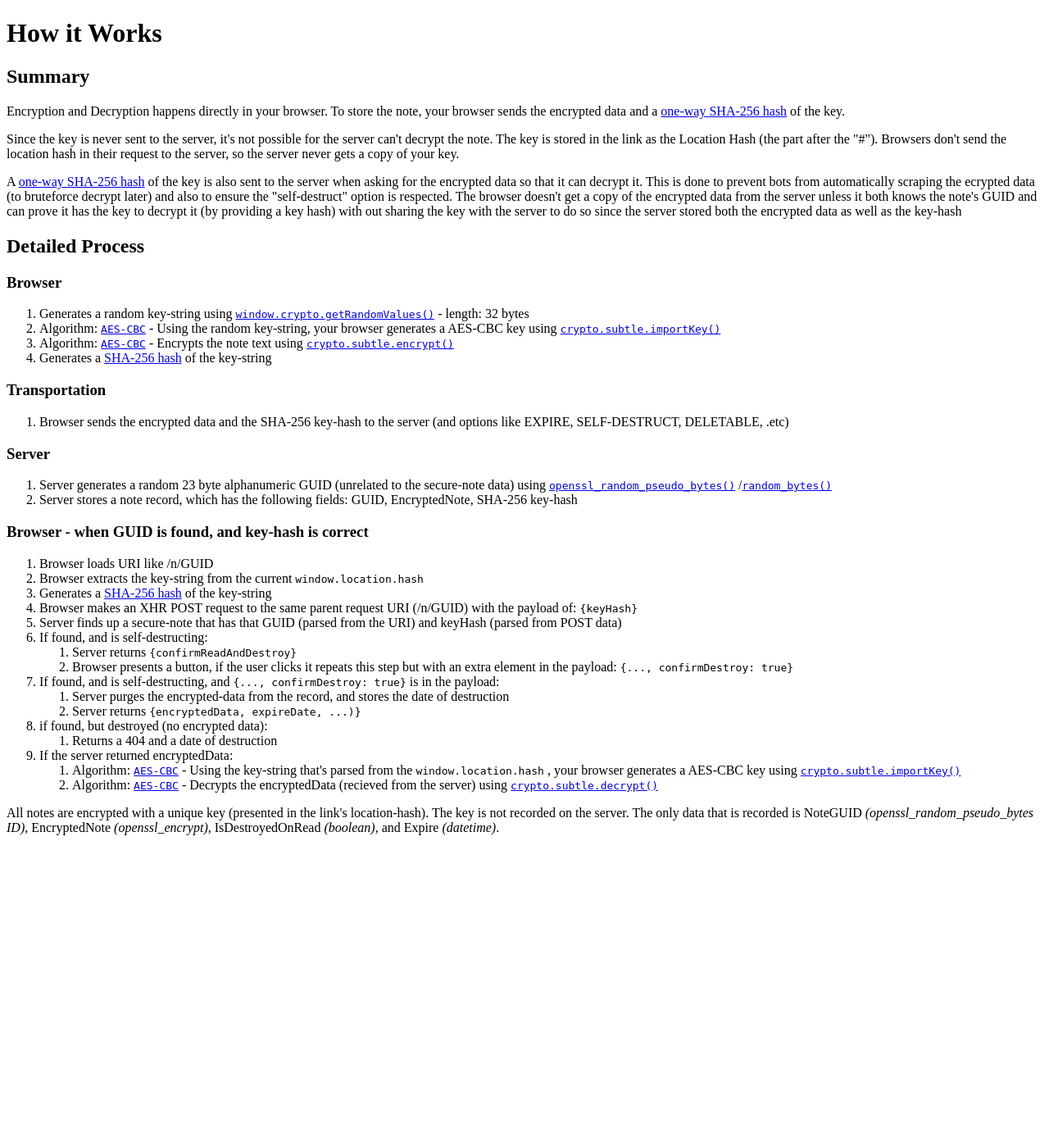
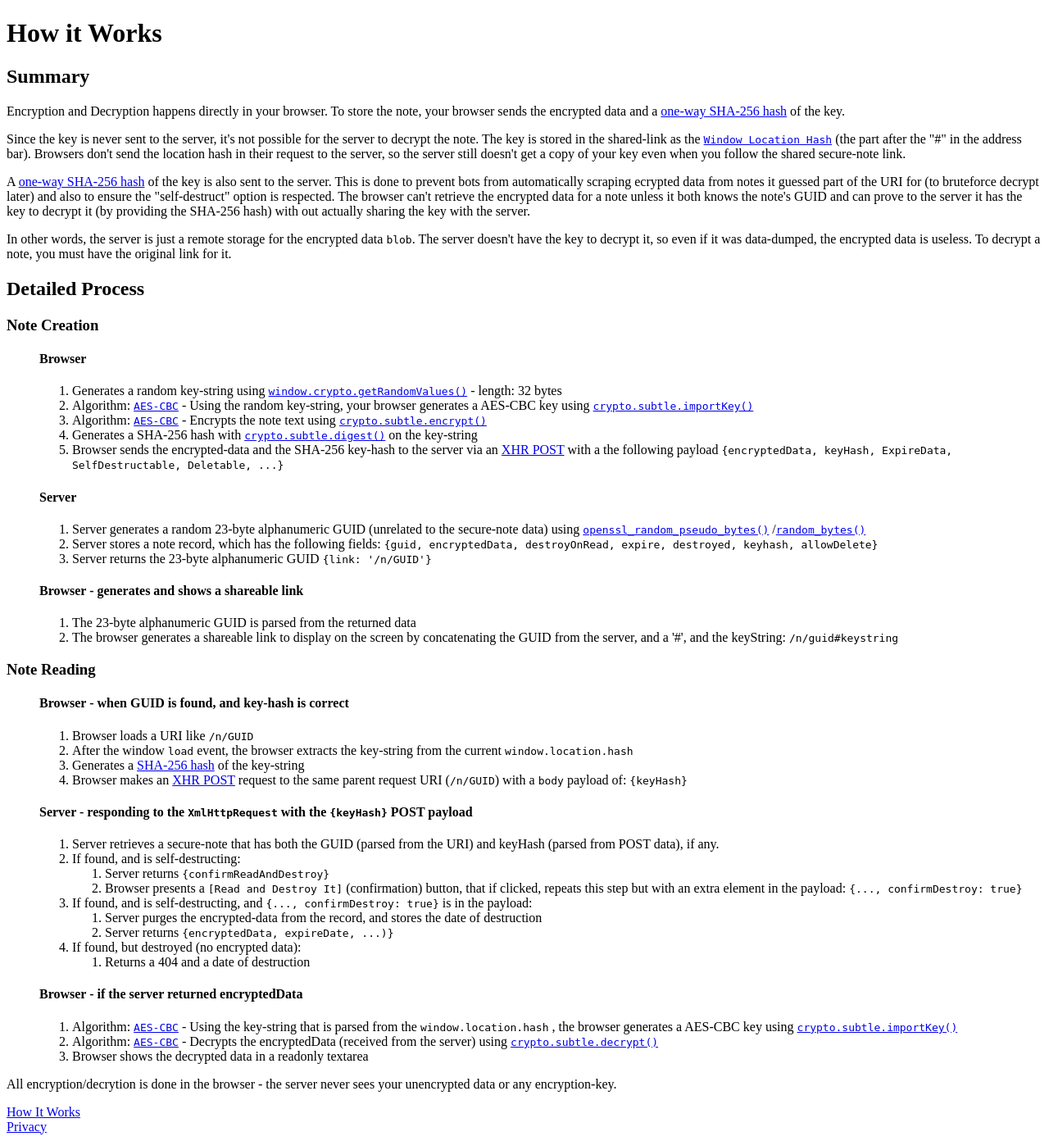
Before and after one commit to AllocatedSpace/securenote, a Symfony app: template templates/static/howitworks.html.twig in a window 1280 px wide. Shown: the part 65-1457 px from the top of the page at 82% size. Before the commit the page ends 1084 px from the top, so only its background shows below. Run offline with Twig, Linux system fonts and the light colour scheme; the template is opened without the code that fills it, so the values that code supplies are empty; some libraries are stand-ins or nearby versions.

Commit message:
layout and how it works

```diff
--- a/config/routes.yaml
+++ b/config/routes.yaml
@@ -8,7 +8,7 @@ page_howitworks:
     controller: App\Controller\PageController::howItWorks
 
 app_note_test:
-    path: /test
+    path: /note-crypto-test
     controller: App\Controller\NoteController::test
 
 app_note_index:
--- a/templates/base.html.twig
+++ b/templates/base.html.twig
@@ -34,10 +34,11 @@
                 <div class="container pt-2 pb-2">
                     <div class="row">
                         <div class="col-sm">
-                            <p>All notes are encrypted with a unique key (presented in the link's location-hash).
-                                The key is not recorded on the server. The only data that is recorded is NoteGUID
-                                <em>(openssl_random_pseudo_bytes ID)</em>, EncryptedNote <em>(openssl_encrypt)</em>, IsDestroyedOnRead <em>(boolean)</em>,
-                                and Expire <em>(datetime)</em>.</p>
+                            <p>All encryption/decrytion is done in the browser - the server never sees your unencrypted data or any encryption-key.</p>
+                        </div>
+                        <div class="d-flex justify-content-between">
+                            <div><a href="/how-it-works">How It Works</a></div>
+                            <div><a href="/privacy">Privacy</a></div>
                         </div>
                     </div>
                 </div>
--- a/templates/note/create.html.twig
+++ b/templates/note/create.html.twig
@@ -41,7 +41,7 @@
 
                 <div class="form-row d-flex align-items-center  mb-3">
                     <div class="form-group col-12" >
-                        <label for="secretnote">Secret</label>
+                        <label for="secretnote">Note to secure</label>
                         <textarea class="form-control autogrow" name="secretnote" id="secretnote" rows="5" required></textarea>
                     </div>
                 </div>
--- a/templates/static/howitworks.html.twig
+++ b/templates/static/howitworks.html.twig
@@ -12,71 +12,95 @@
             <p>Encryption and Decryption happens directly in your browser. To store the note, your browser sends the encrypted data and a
                 <a target="_blank" href="https://developer.mozilla.org/en-US/docs/Web/API/SubtleCrypto/digest">one-way SHA-256 hash</a> of the key.</p>
 
-            <p>Since the key is never sent to the server, it's not possible for the server can't decrypt the note.
-                The key is stored in the link as the Location Hash (the part after the "#"). Browsers don't send the location hash in their request to the server,
-                so the server never gets a copy of your key.</p>
+            <p>Since the key is never sent to the server, it's not possible for the server to decrypt the note.
+                The key is stored in the shared-link as the <a href="https://developer.mozilla.org/en-US/docs/Web/API/Location/hash" target="_blank"><code>Window Location Hash</code></a>
+                 (the part after the "#" in the address bar). Browsers don't send the location hash in their request to the server, so the server still doesn't get a copy of your key
+                 even when you follow the shared secure-note link.</p>
 
-            <p>A <a target="_blank" href="https://developer.mozilla.org/en-US/docs/Web/API/SubtleCrypto/digest">one-way SHA-256 hash</a> of the key is also sent to the server when asking for
-            the encrypted data so that it can decrypt it. This is done to prevent bots from automatically scraping the ecrypted data (to bruteforce decrypt later) and also
-            to ensure the "self-destruct" option is respected. The browser doesn't get a copy of the encrypted data from the server unless it both knows the note's GUID and can prove
-        it has the key to decrypt it (by providing a key hash) with out sharing the key with the server to do so since the server stored both the encrypted data as well as the key-hash</p>
+            <p>A <a target="_blank" href="https://developer.mozilla.org/en-US/docs/Web/API/SubtleCrypto/digest">one-way SHA-256 hash</a> of the key is also sent to the server.
+                This is done to prevent bots from automatically scraping ecrypted data from notes it guessed part of the URI for (to bruteforce decrypt later) and also
+            to ensure the "self-destruct" option is respected. The browser can't retrieve the encrypted data for a note unless it both knows the note's GUID and can prove
+            to the server it has the key to decrypt it (by providing the SHA-256 hash) with out actually sharing the key with the server.</p>
 
-            <h2 class="mt-5">Detailed Process</h2>
+            <p>In other words, the server is just a remote storage for the encrypted data <code>blob</code>. The server doesn't have the key to decrypt it, so even if it was data-dumped, the encrypted data is useless.
+                To decrypt a note, you must have the original link for it.
+            </p>
 
-            <h3>Browser</h3>
-            <ol>
+            <h2 class="mt-5 mb-5">Detailed Process</h2>
+
+            <h3 class="mt-3 mb-3">Note Creation</h3>
+            <ul>
+                <h4>Browser</h4>
+                <ol class="mb-3">
                     <li>Generates a random key-string using <code><a target="_blank" href="https://developer.mozilla.org/en-US/docs/Web/API/Crypto/getRandomValues">window.crypto.getRandomValues()</a></code> - length: 32 bytes</li>
                     <li>Algorithm: <a target="_blank" href="https://developer.mozilla.org/en-US/docs/Web/API/SubtleCrypto/encrypt#supported_algorithms"><code>AES-CBC</code></a>
                         - Using the random key-string, your browser generates a AES-CBC key using <a href="https://developer.mozilla.org/en-US/docs/Web/API/SubtleCrypto/importKey" target="_blank"><code>crypto.subtle.importKey()</code></a> </li>
                     <li>Algorithm: <a target="_blank" href="https://developer.mozilla.org/en-US/docs/Web/API/SubtleCrypto/encrypt#supported_algorithms"><code>AES-CBC</code></a>
                         - Encrypts the note text using <a target="_blank" href="https://developer.mozilla.org/en-US/docs/Web/API/SubtleCrypto/encrypt"><code>crypto.subtle.encrypt()</code></a></li>
-                <li>Generates a  <a target="_blank" href="https://developer.mozilla.org/en-US/docs/Web/API/SubtleCrypto/digest">SHA-256 hash</a> of the key-string</li>
+                    <li>Generates a SHA-256 hash with <a target="_blank" href="https://developer.mozilla.org/en-US/docs/Web/API/SubtleCrypto/digest"><code>crypto.subtle.digest()</code></a> on the key-string</li>
+                    <li>Browser sends the encrypted-data and the SHA-256 key-hash to the server via an
+                        <a href="https://developer.mozilla.org/en-US/docs/Web/API/XMLHttpRequest/send#example_post" target="_blank">XHR POST</a> with a the following payload <code>{encryptedData, keyHash, ExpireData, SelfDestructable, Deletable, ...}</code></li>
                 </ol>
 
-            <h3>Transportation</h3>
-            <ol>
-                <li>Browser sends the encrypted data and the SHA-256 key-hash to the server (and options like EXPIRE, SELF-DESTRUCT, DELETABLE, .etc)</li>
+                <h4>Server</h4>
+                <ol class="mb-3">
+                    <li>Server generates a random 23-byte alphanumeric GUID (unrelated to the secure-note data) using
+                        <a target="_blank" href="https://www.php.net/manual/en/function.openssl-random-pseudo-bytes.php"><code>openssl_random_pseudo_bytes()</code></a>
+                        /<a target="_blank" href="https://www.php.net/manual/en/function.random-bytes.php"><code>random_bytes()</code></a></li>
+                    <li>Server stores a note record, which has the following fields: <code>{guid, encryptedData, destroyOnRead, expire, destroyed, keyhash, allowDelete}</code></li>
+                    <li>Server returns the 23-byte alphanumeric GUID <code>{link: '/n/GUID'}</code></li>
                 </ol>
 
-            <h3>Server</h3>
-            <ol>
-                <li>Server generates a random 23 byte alphanumeric GUID (unrelated to the secure-note data) using
-                    <a target="_blank" href="https://www.php.net/manual/en/function.openssl-random-pseudo-bytes.php"><code>openssl_random_pseudo_bytes()</code></a>
-                    /<a target="_blank" href="https://www.php.net/manual/en/function.random-bytes.php"><code>random_bytes()</code></a></li>
-                <li>Server stores a note record, which has the following fields: GUID, EncryptedNote, SHA-256 key-hash</li>
+                <h4>Browser - generates and shows a shareable link</h4>
+                <ol class="mb-3">
+                    <li>The 23-byte alphanumeric GUID is parsed from the returned data</li>
+                    <li>The browser generates a shareable link to display on the screen by concatenating the GUID from the server, and a '#', and the keyString: <code>/n/guid#keystring</code></li>
+                </ol>
+            </ul>
+
+            <h3 class="mt-5 mb-3">Note Reading</h3>
+            <ul>
+
+                <h4>Browser - when GUID is found, and key-hash is correct</h4>
+                <ol class="mb-3">
+                    <li>Browser loads a URI like <code>/n/GUID</code></li>
+                    <li>After the window <code>load</code> event, the browser extracts the key-string from the current <a href="https://developer.mozilla.org/en-US/docs/Web/API/Location/hash" target="_blank"></a><code>window.location.hash</code></li>
+                    <li>Generates a <a target="_blank" href="https://developer.mozilla.org/en-US/docs/Web/API/SubtleCrypto/digest">SHA-256 hash</a> of the key-string</li>
+                    <li>Browser makes an <a href="https://developer.mozilla.org/en-US/docs/Web/API/XMLHttpRequest/send#example_post" target="_blank">XHR POST</a>
+                         request to the same parent request URI (<code>/n/GUID</code>) with a <code>body</code> payload of: <code>{keyHash}</code></li>
                 </ol>
 
-            <h3>Browser - when GUID is found, and key-hash is correct</h3>
-            <ol>
-                <li>Browser loads URI like /n/GUID</li>
-                <li>Browser extracts the key-string from the current <a href="https://developer.mozilla.org/en-US/docs/Web/API/Location/hash" target="_blank"></a><code>window.location.hash</code></li>
-                <li>Generates a <a target="_blank" href="https://developer.mozilla.org/en-US/docs/Web/API/SubtleCrypto/digest">SHA-256 hash</a> of the key-string</li>
-                <li>Browser makes an XHR POST request to the same parent request URI (/n/GUID) with the payload of: <code>{keyHash}</code></li>
-                <li>Server finds up a secure-note that has that GUID (parsed from the URI) and keyHash (parsed from POST data)</li>
+                <h4>Server - responding to the <code>XmlHttpRequest</code> with the <code>{keyHash}</code> POST payload</h4>
+                <ol class="mb-3">
+                    <li>Server retrieves a secure-note that has both the GUID (parsed from the URI) and keyHash (parsed from POST data), if any.</li>
                     <li>If found, and is self-destructing:</li>
                         <ol>
                         <li>Server returns <code>{confirmReadAndDestroy}</code></li>
-                    <li>Browser presents a button, if the user clicks it repeats this step but with an extra element in the payload: <code>{..., confirmDestroy: true}</code></li>
+                        <li>Browser presents a <code>[Read and Destroy It]</code> (confirmation) button, that if clicked, repeats this step but with an extra
+                            element in the payload: <code>{..., confirmDestroy: true}</code></li>
                         </ol>
                     <li>If found, and is self-destructing, and <code>{..., confirmDestroy: true}</code> is in the payload:</li>
                         <ol>
                         <li>Server purges the encrypted-data from the record, and stores the date of destruction</li>
                         <li>Server returns <code>{encryptedData, expireDate, ...)}</code></li>
                         </ol>
-                <li>if found, but destroyed (no encrypted data):</li>
+                    <li>If found, but destroyed (no encrypted data):</li>
                         <ol>
                         <li>Returns a 404 and a date of destruction </li>
                         </ol>
-                <li>If the server returned encryptedData:</li>
-                    <ol>
-                        <li>Algorithm: <a target="_blank" href="https://developer.mozilla.org/en-US/docs/Web/API/SubtleCrypto/encrypt#supported_algorithms"><code>AES-CBC</code></a>
-                            - Using the key-string that's parsed from the <a href="https://developer.mozilla.org/en-US/docs/Web/API/Location/hash" target="_blank"></a><code>window.location.hash</code>
-                            , your browser generates a AES-CBC key using <a href="https://developer.mozilla.org/en-US/docs/Web/API/SubtleCrypto/importKey" target="_blank"><code>crypto.subtle.importKey()</code></a> </li>
-                        <li>Algorithm: <a target="_blank" href="https://developer.mozilla.org/en-US/docs/Web/API/SubtleCrypto/encrypt#supported_algorithms"><code>AES-CBC</code></a>
-                            - Decrypts the encryptedData (recieved from the server) using <a target="_blank" href="https://developer.mozilla.org/en-US/docs/Web/API/SubtleCrypto/decrypt"><code>crypto.subtle.decrypt()</code></a></li>
+
                 </ol>
 
+                <h4>Browser - if the server returned encryptedData</h4>
+                <ol class="mb-3">
+                    <li>Algorithm: <a target="_blank" href="https://developer.mozilla.org/en-US/docs/Web/API/SubtleCrypto/encrypt#supported_algorithms"><code>AES-CBC</code></a>
+                        - Using the key-string that is parsed from the <a href="https://developer.mozilla.org/en-US/docs/Web/API/Location/hash" target="_blank"></a><code>window.location.hash</code>
+                        , the browser generates a AES-CBC key using <a href="https://developer.mozilla.org/en-US/docs/Web/API/SubtleCrypto/importKey" target="_blank"><code>crypto.subtle.importKey()</code></a> </li>
+                    <li>Algorithm: <a target="_blank" href="https://developer.mozilla.org/en-US/docs/Web/API/SubtleCrypto/encrypt#supported_algorithms"><code>AES-CBC</code></a>
+                        - Decrypts the encryptedData (received from the server) using <a target="_blank" href="https://developer.mozilla.org/en-US/docs/Web/API/SubtleCrypto/decrypt"><code>crypto.subtle.decrypt()</code></a></li>
+                    <li>Browser shows the decrypted data in a readonly textarea</li>
                 </ol>
+            </ul>
 
 
         </div>
```
Also changed, not shown: assets/styles/layout.scss (+6 -1 lines), src/Controller/NoteController.php (+8 -0 lines). Lines whose indentation alone changed are shown as unchanged.
